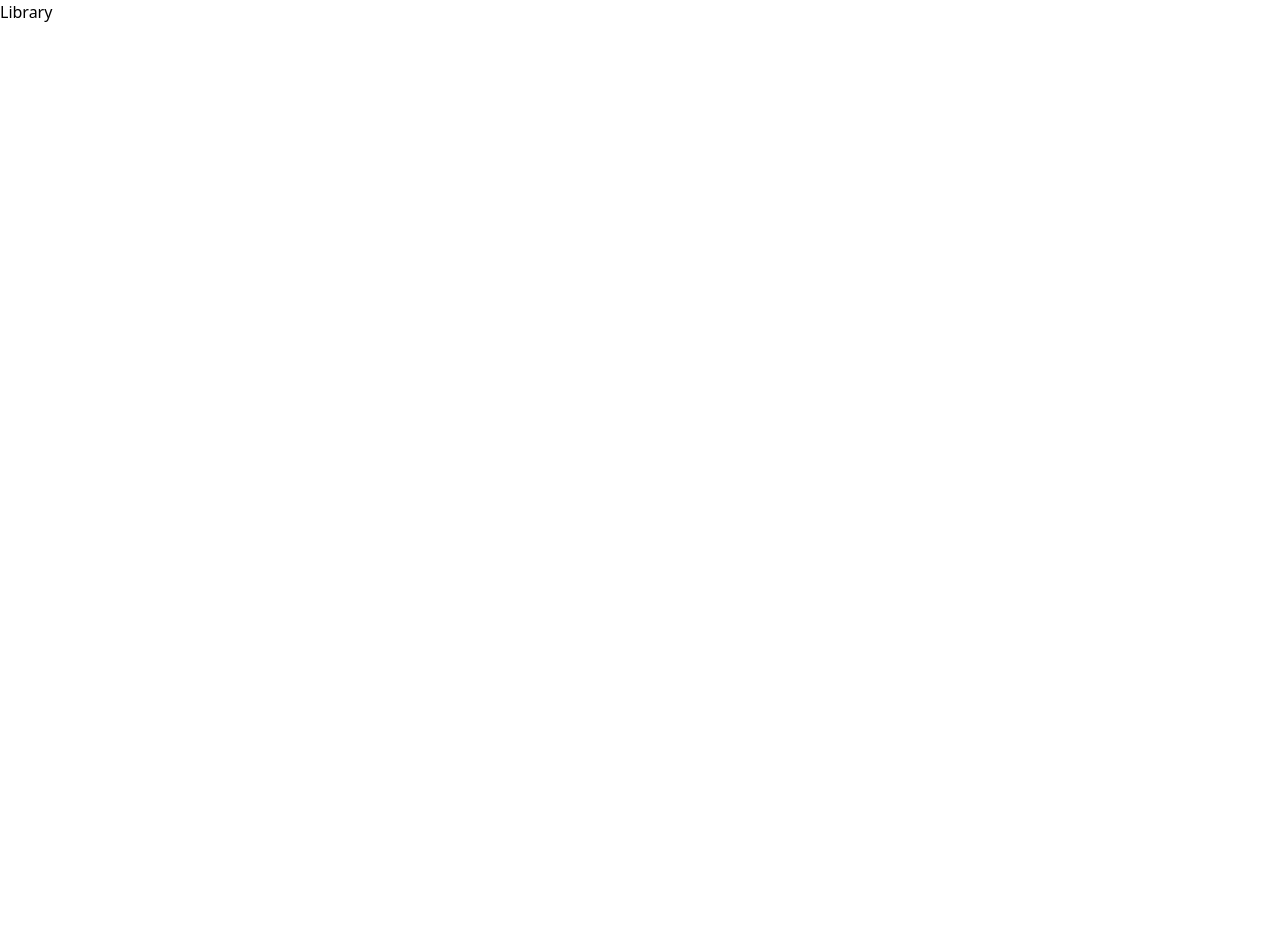
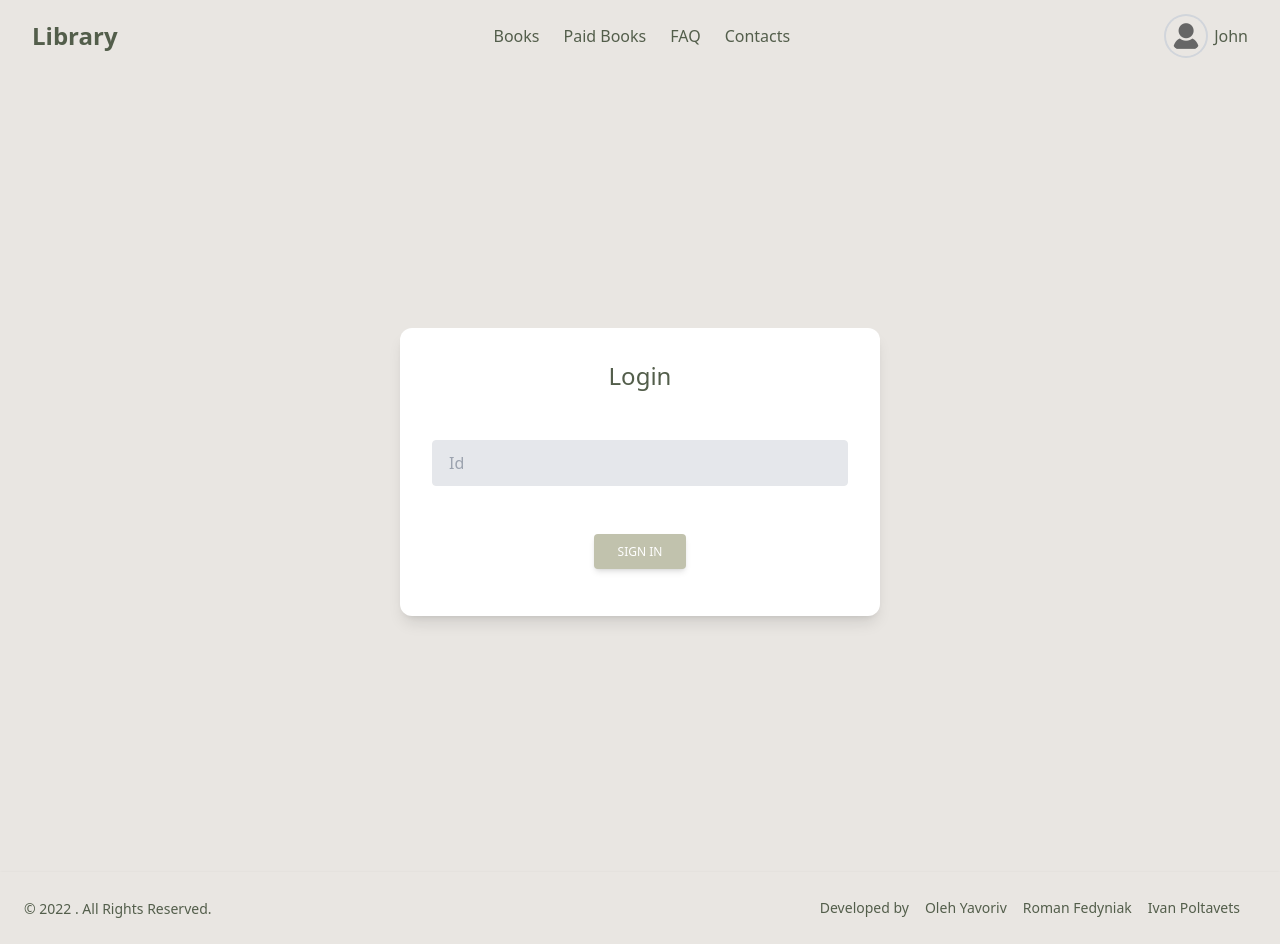
Before and after one commit to OlehYavoriv/Library-App, a React (Create React App) app: page / in a window 1280 px wide. Before the commit the page ends 800 px from the top, so only its background shows below. Built offline with nearby package versions, Linux system fonts and the light colour scheme.

Commit message:
Add routes

```diff
--- a/src/App.js
+++ b/src/App.js
@@ -1,8 +1,33 @@
+import { Routes, Route, BrowserRouter } from "react-router-dom";
+import Footer from "./components/Footer";
+import Header from "./components/Header";
+import SignInUser from "./pages/Authorization/SignInUser";
+import Books from "./pages/Books";
+import ContactsPage from "./pages/ContactsPage";
+import FAQ from "./pages/FAQ";
+import MainPage from "./pages/MainPage";
+import NotFoundPage from "./pages/NotFound";
+import PaidBooks from "./pages/PaidBooks";
+
 const App = () => {
   return (
-    <div className="App">
-      <p>Library</p>
-    </div>
+    <>
+      <BrowserRouter>
+        <Header />
+        <Routes>
+          <Route path="/" element={<SignInUser />} />
+
+          <Route path="/home" element={<MainPage />} />
+          <Route path="/books" element={<Books />} />
+          <Route path="/paid-books" element={<PaidBooks/>} />
+          <Route path="/contacts" element={<ContactsPage/>} />
+          <Route path="/faq" element={<FAQ/>} />
+
+          <Route path="*" element={<NotFoundPage />} />
+        </Routes>
+        <Footer />
+      </BrowserRouter>
+    </>
   );
 };
 
```
